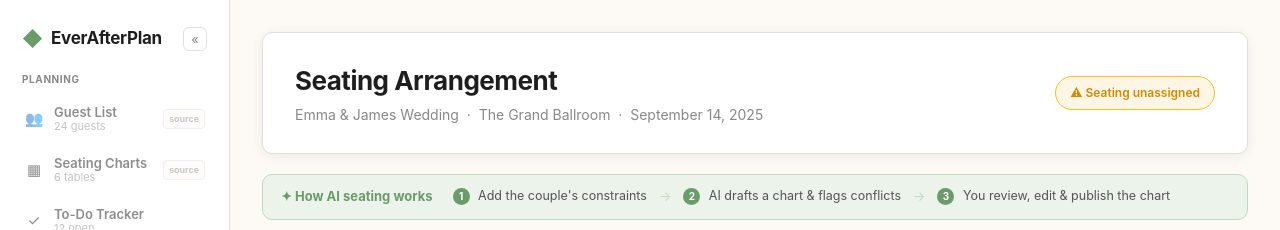
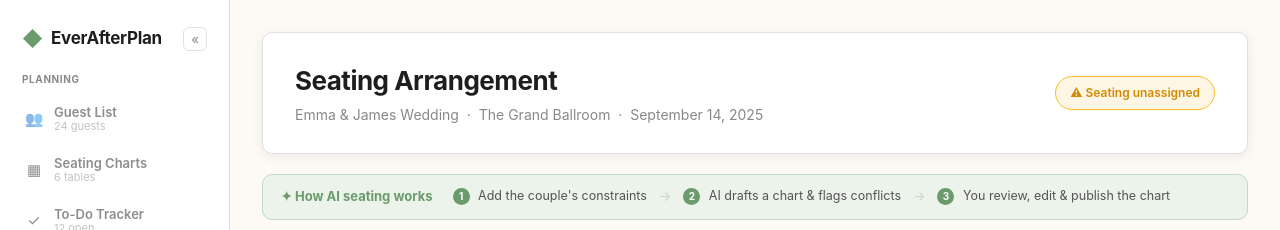
Before and after one commit to medhavinv/AcuityMD_takehome, a React (Vite) app in the folder prototype/: page / in a window 1280 px wide. Shown: the top 230 px of the page. Built offline with nearby package versions, Linux system fonts and the light colour scheme.

Commit message:
Remove 'source' tag from left navigation sidebar items
https://claude.ai/code/session_01TvQc9PaTF4rtv5o3GBatuw

```diff
--- a/prototype/src/App.jsx
+++ b/prototype/src/App.jsx
@@ -249,7 +249,6 @@ function ProductSidebar({ onNavigate }) {
                   <span className="side-label">{f.label}</span>
                   <span className="side-sub">{f.sub}</span>
                 </div>
-                {f.source && <span className="side-source">source</span>}
               </>
             )}
           </div>
```
